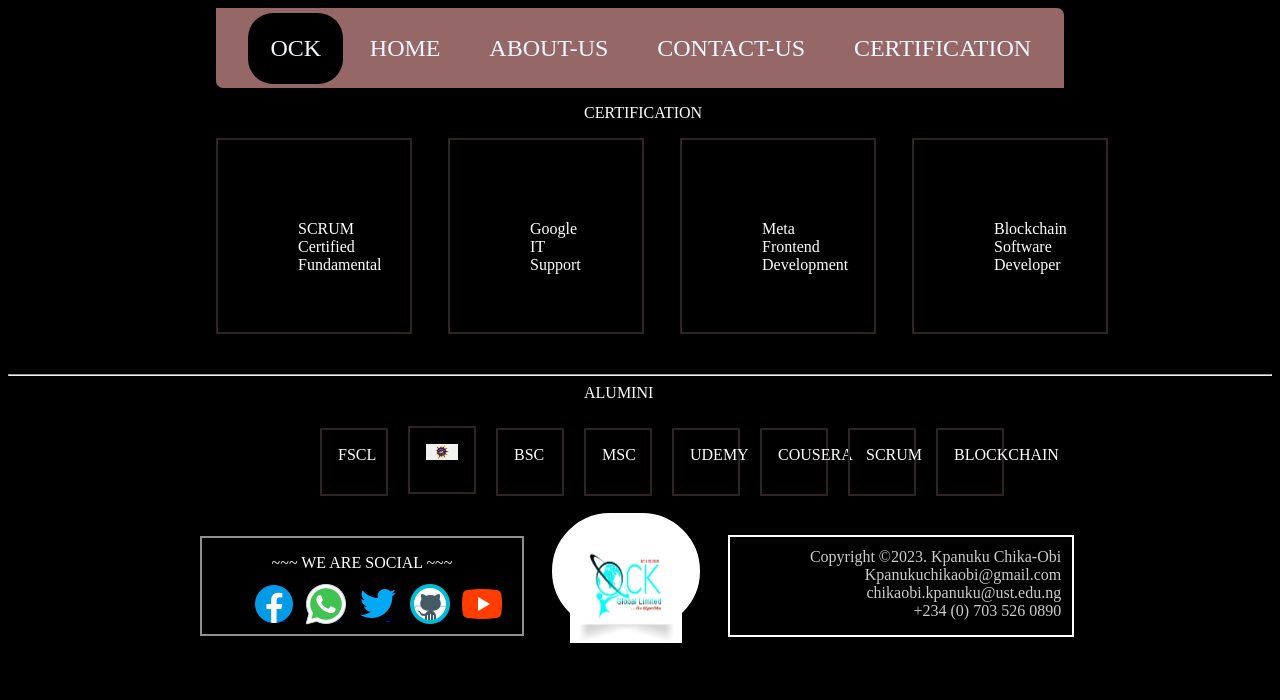
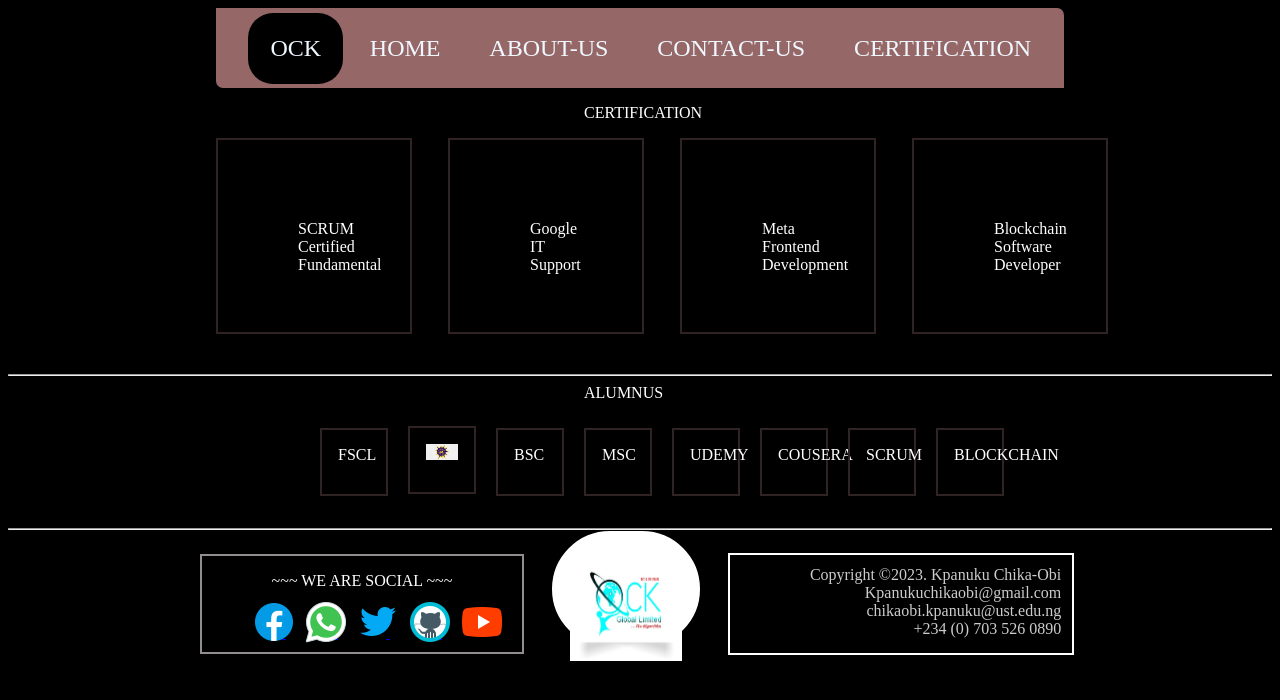
Before and after one commit to chika-obi/Portfolio, a plain HTML site: page ceredential.html in a window 1280 px wide. Drawn offline with Linux system fonts and the light colour scheme.

Commit message:
More Modification

```diff
--- a/ceredential.html
+++ b/ceredential.html
@@ -122,7 +122,7 @@
        <hr>
       <section class = "alumini">
          <div class="ceredentialCertHead_1">
-          ALUMINI
+          ALUMNUS
         </div>
           <div class="amamata">
             FSCL
@@ -150,6 +150,7 @@
             BLOCKCHAIN
           </div>
       </section>
+      <hr>
       <section>
         <div class="contact_sm ">
             <div>~~~ WE ARE SOCIAL ~~~</div>
```
Also changed, not shown: about_us.html (+1 -1 lines), index.html (+1 -1 lines).
